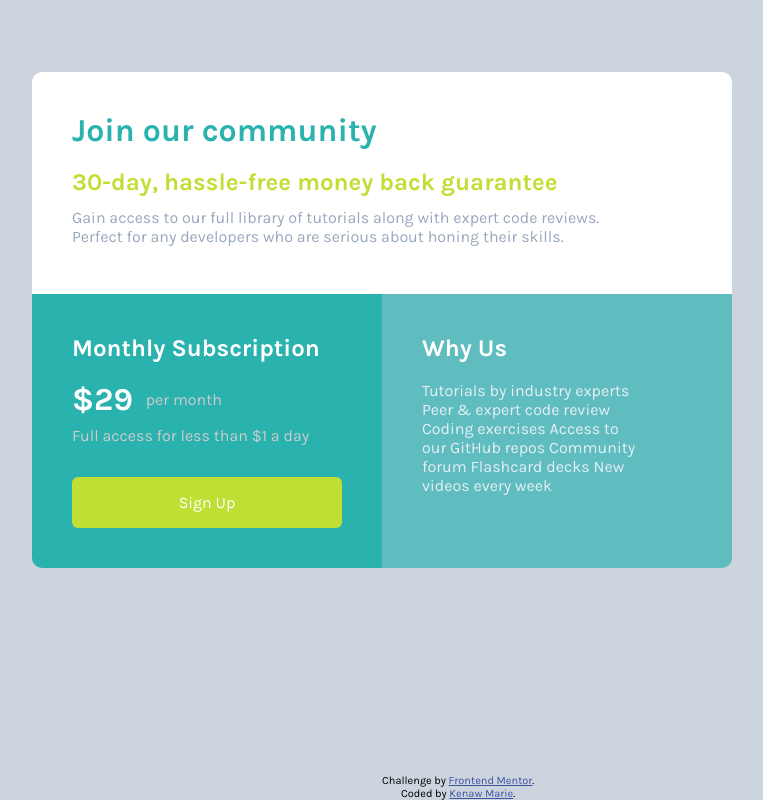
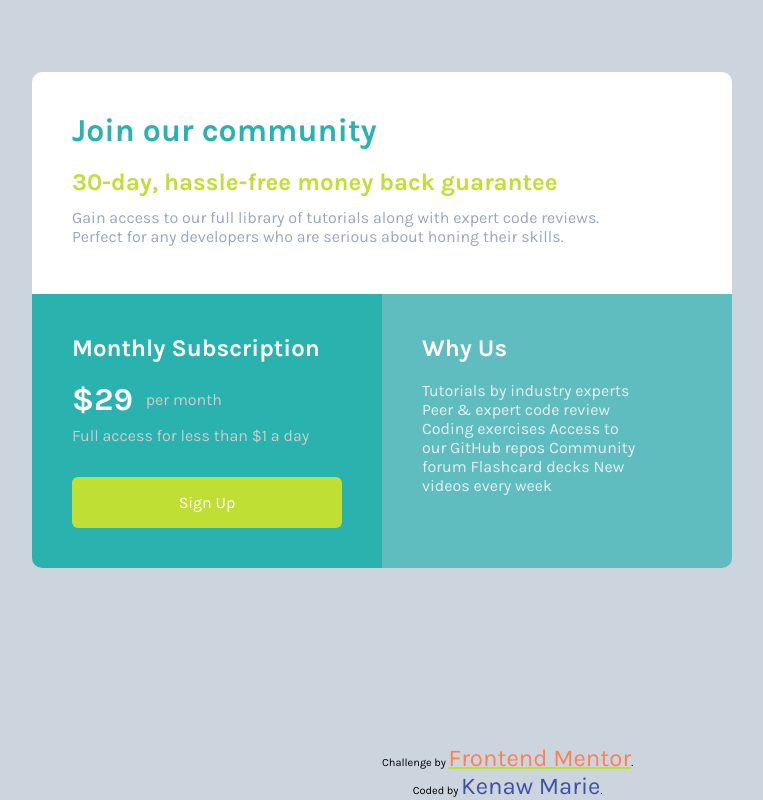
Before and after one commit to KenawMarie/front-single-price-grid-component, a plain HTML site: page index.html in a window 1280 px wide. In both pictures the pointer is over the link "Frontend Mentor". Shown: the part 80-880 px from the top of the page, without its empty margins (258-1021 px from the left). Drawn offline with Linux system fonts and the light colour scheme.

Commit message:
add font-size,color, hover and focus states for the footer

```diff
--- a/style.css
+++ b/style.css
@@ -127,8 +127,14 @@ body{
 }
 .attribution a {
     color: hsl(228, 45%, 44%);
+    font-size: 1.5rem;
+    text-decoration:none ;
 }
-
+.attribution a:hover,
+.attribution a:focus{
+    color: coral;
+    text-decoration:2px var(--Green-400) underline;
+}
 
 @media screen and (max-width:768px) {
     .main{
```
